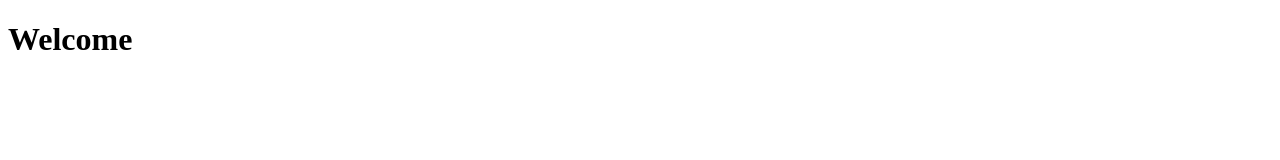
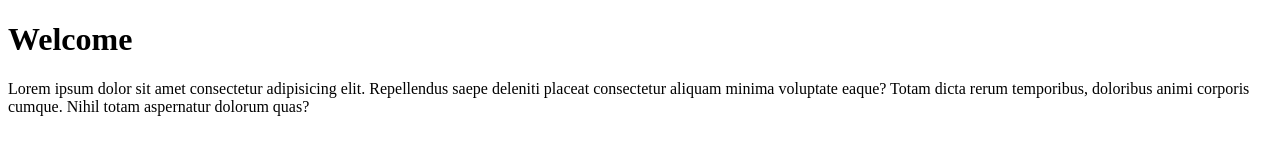
Before and after one commit to muzahidpathan/MyProjectCode, a plain HTML site: page index.html in a window 1280 px wide. Drawn offline with Linux system fonts and the light colour scheme.

Commit message:
index file 1.1

```diff
--- a/index.html
+++ b/index.html
@@ -7,5 +7,6 @@
 </head>
 <body>
     <h1>Welcome</h1>
+    <p>Lorem ipsum dolor sit amet consectetur adipisicing elit. Repellendus saepe deleniti placeat consectetur aliquam minima voluptate eaque? Totam dicta rerum temporibus, doloribus animi corporis cumque. Nihil totam aspernatur dolorum quas?</p>
 </body>
 </html>
```
